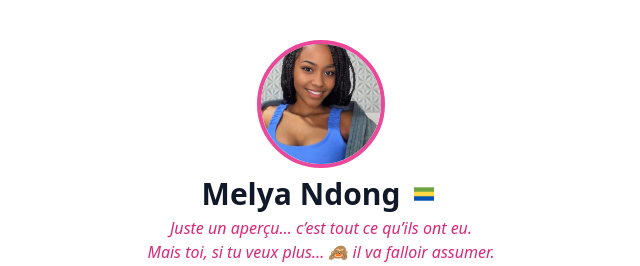
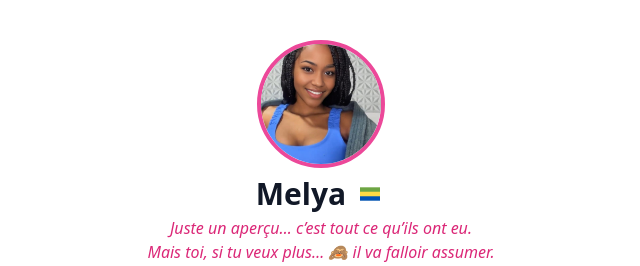
Before and after one commit to GytXDev/Melya-Intime, a Next.js app: page / in a window 1280 px wide. Shown: the top 266 px of the page, without its empty margins (319-959 px from the left). Built offline with nearby package versions, Linux system fonts and the light colour scheme.

Commit message:
This the last again

```diff
--- a/pages/index.js
+++ b/pages/index.js
@@ -90,7 +90,7 @@ export default function MelyaProfile() {
             className="w-32 h-32 rounded-full object-cover border-4 border-pink-500 mx-auto"
           />
           <h1 className="text-3xl font-bold mt-2 flex items-center justify-center gap-2">
-            Melya Ndong
+            Melya
             <img src="/gabon.png" alt="Gabon" className="w-8 h-5 object-contain rounded-sm" />
           </h1>
           <p className="text-pink-600 italic mt-1">
```
Also changed, not shown: 2 other files (tests, documents, lock files or other folders).
